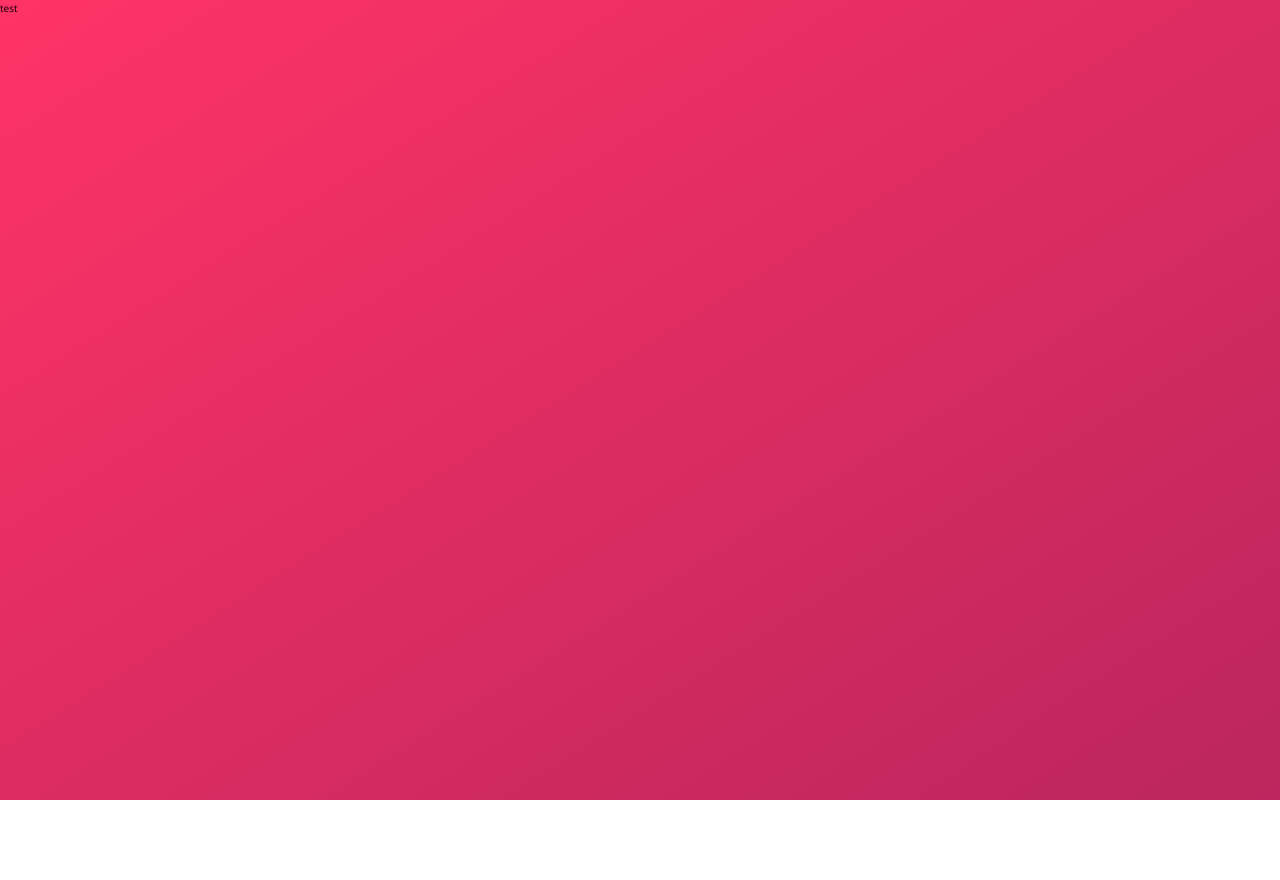
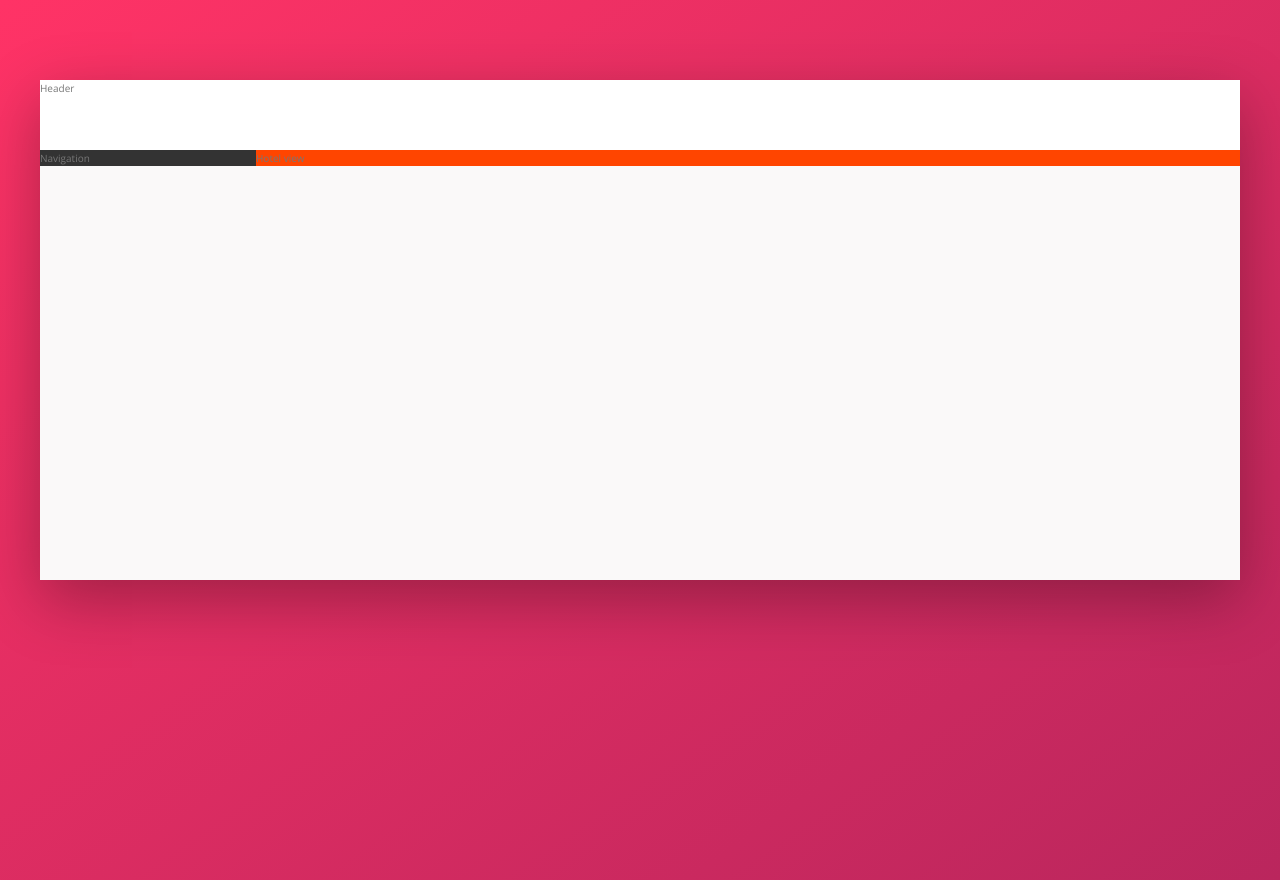
Before and after one commit to krystianwojda/Booking, a website: page index.html in a window 1280 px wide. Before the commit the page ends 800 px from the top, so only its background shows below. Drawn offline with nearby package versions, Linux system fonts and the light colour scheme.

Commit message:
Przygotowanie ogólnego layoutu

```diff
--- a/index.html
+++ b/index.html
@@ -11,6 +11,12 @@
         <title>trillo &mdash; Your all-in-one booking app</title>
     </head>
     <body>
-        test
+        <div class="container">
+            <header class="header">Header</header>
+            <div class="content">
+                <nav class="sidebar">Navigation</nav>
+                <main class="hotel-view">Hotel view</main>
+            </div>
+        </div>
     </body>
 </html>
--- a/package.json
+++ b/package.json
@@ -4,7 +4,7 @@
   "description": "Landing page for Trillo",
   "main": "index.js",
   "scripts": {
-    "compile:sass": "node-sass sass/main.scss css/style.css"
+    "compile:sass": "node-sass sass/main.scss css/style.css -w"
   },
   "author": "Krystian Wojda",
   "license": "ISC",
--- a/sass/layout.scss
+++ b/sass/layout.scss
@@ -0,0 +1,28 @@
+.container {
+  max-width: 120rem;
+  margin: 8rem auto;
+  background-color: $color-grey-light-1;
+  box-shadow: $color-shadow-dark;
+  min-height: 50rem;
+}
+
+.header {
+  height: 7rem;
+  background-color: #fff;
+  border-bottom: $color-grey-light-2;
+}
+
+.content {
+  display: flex;
+}
+
+.sidebar {
+  background-color: $color-grey-dark-1;
+  flex: 0 0 18%;
+  height: 100%;
+}
+
+.hotel-view {
+  background-color: orangered;
+  flex: 1;
+}
--- a/sass/variable.scss
+++ b/sass/variable.scss
@@ -11,3 +11,5 @@ $color-grey-light-4: #ccc;
 $color-grey-dark-1: #333;
 $color-grey-dark-2: #777;
 $color-grey-dark-3: #999;
+
+$color-shadow-dark: 0 2rem 6rem rgba(0, 0, 0, .3)
```
Also changed, not shown: css/style.css.
